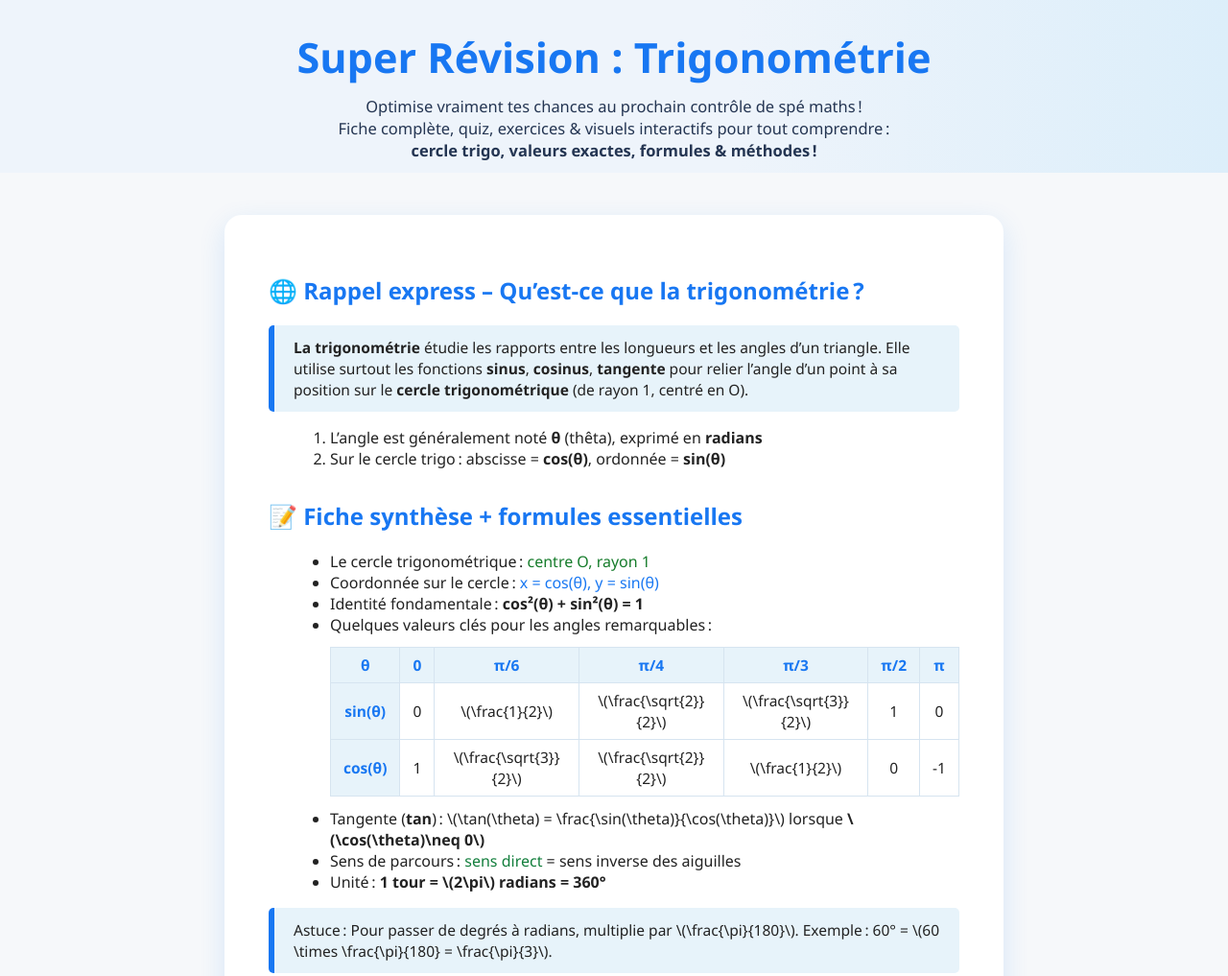
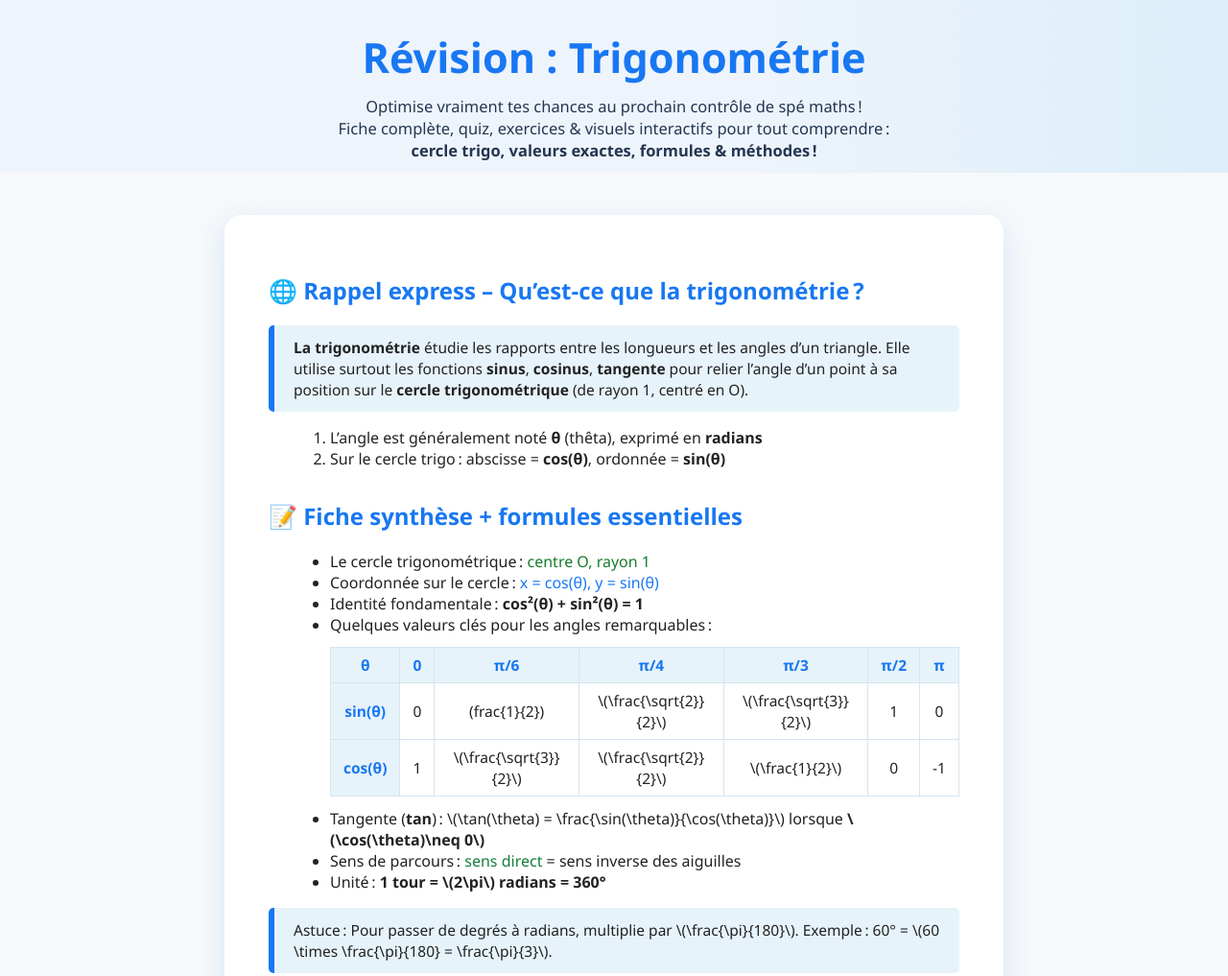
Before and after one commit to clutchyminds/Global, a plain HTML site: page trigonométie.html in a window 1280 px wide. Shown: the top 1017 px of the page at 96% size. Drawn offline with Linux system fonts and the light colour scheme.

Commit message:
Update trigonométie.html

```diff
--- a/trigonométie.html
+++ b/trigonométie.html
@@ -152,7 +152,7 @@
 </head>
 <body>
 <header>
-    <h1>Super Révision : Trigonométrie</h1>
+    <h1>Révision : Trigonométrie</h1>
     <div class="intro">
         Optimise vraiment tes chances au prochain contrôle de spé maths !<br>
         Fiche complète, quiz, exercices & visuels interactifs pour tout comprendre :<br>
@@ -184,7 +184,7 @@
                     <tr>
                         <th>sin(θ)</th>
                         <td>0</td>
-                        <td>\(\frac{1}{2}\)</td>
+                        <td>(frac{1}{2})</td>
                         <td>\(\frac{\sqrt{2}}{2}\)</td>
                         <td>\(\frac{\sqrt{3}}{2}\)</td>
                         <td>1</td>
```
